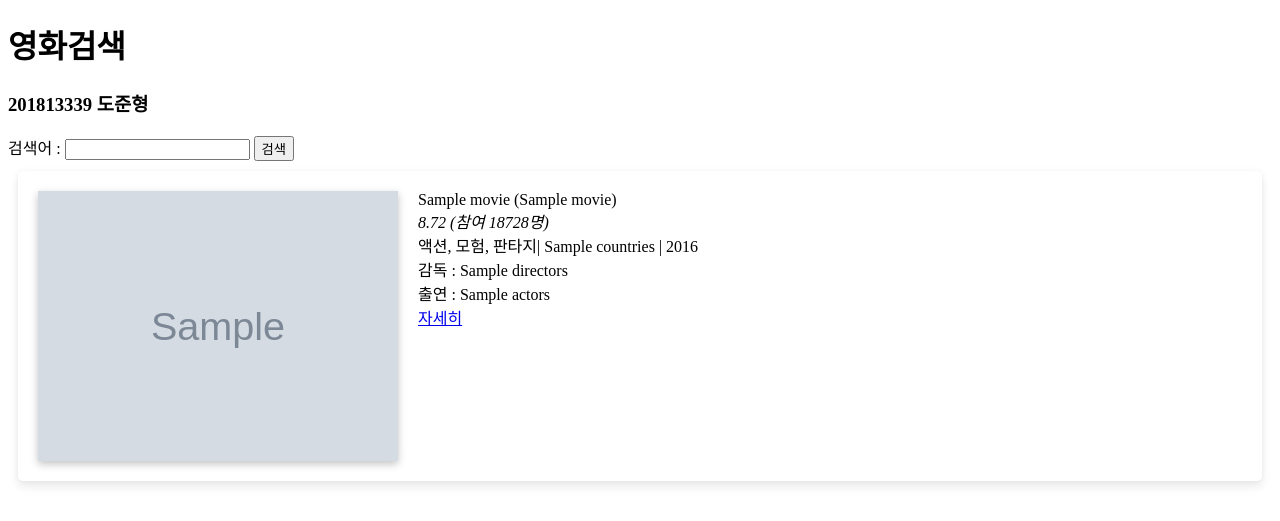
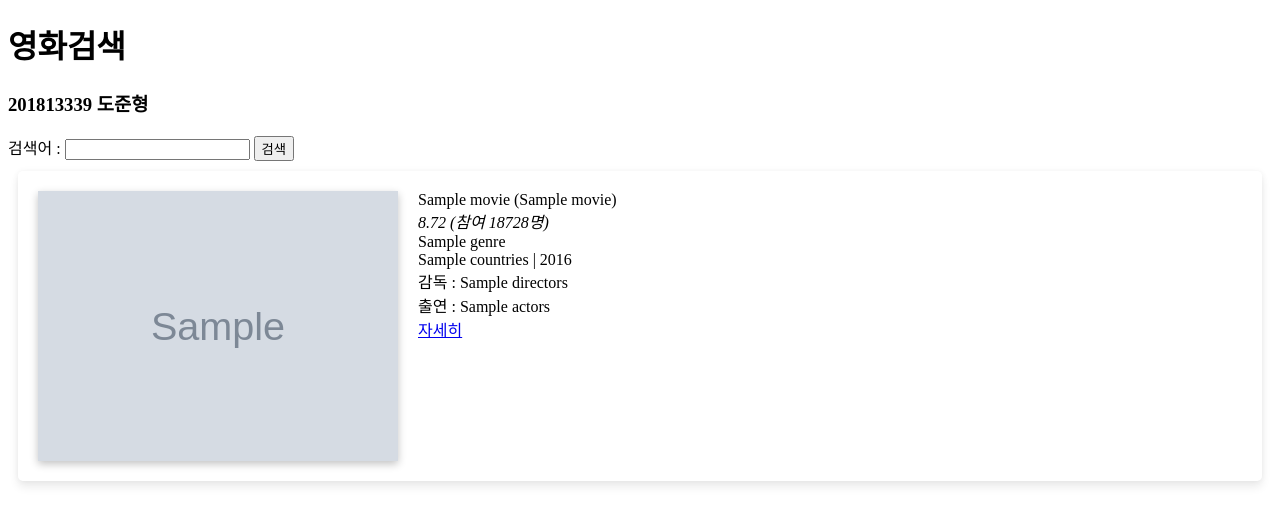
Before and after one commit to kazakan/database_final_project, a Flask app: template web/flaskr/templates/base.html in a window 1280 px wide. Shown: the top 521 px of the page. Run offline with Flask 2, Linux system fonts and the light colour scheme; the template is opened without the code that fills it: most values are stand-ins (such as "Sample title", 1, 10 or a date in 2020); grey boxes marked "Sample" are stand-in pictures.

Commit message:
Fix : show genre at list

```diff
--- a/web/flaskr/templates/base.html
+++ b/web/flaskr/templates/base.html
@@ -41,7 +41,12 @@
                     <em class="cuser_cnt">(참여 18728명)</em>
                 </div>
 
-                <div class="etc">액션, 모험, 판타지|
+                <div>
+                    {% if movie.genre is not none and movie.genre | length > 0 %}
+                    {{ movie.genre }}
+                    {% endif %}
+                </div>
+                <div class="etc">
                     {% if movie.countries is not none and movie.countries | length > 0 %}
                     {{movie.countries}}
                     {% endif %}
```
